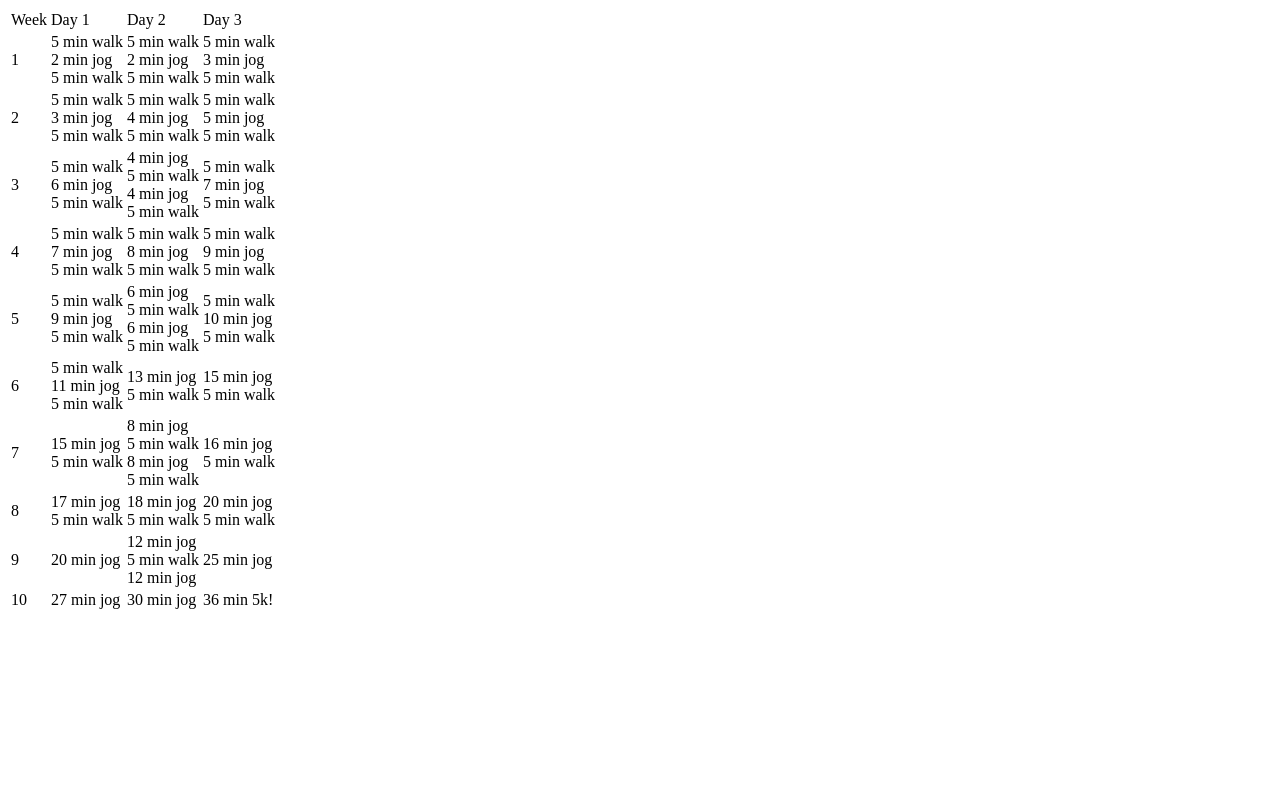
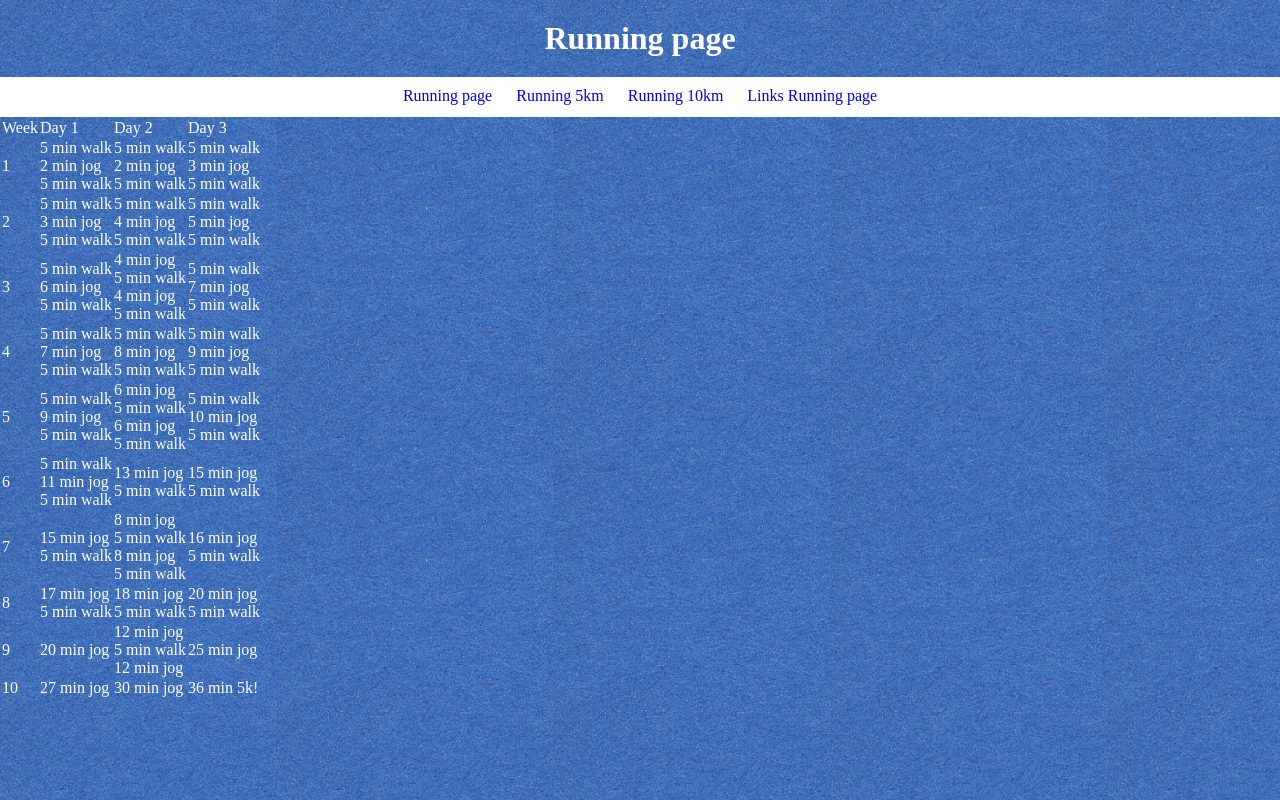
Before and after one commit to m-nenchev/courseproject, a plain HTML site: page 5k.html in a window 1280 px wide. Drawn offline with Linux system fonts and the light colour scheme.

Commit message:
Update 5k.html

```diff
--- a/5k.html
+++ b/5k.html
@@ -1,7 +1,23 @@
 <!DOCTYPE html>
 <html>
 	<head>
-	</head>
+		<meta charset="utf-8">
+    <meta name="viewport" content="width=device-width, initial-scale=1.0">
+    <link rel="stylesheet" href="style.css">
+		<title>Running page</title>
+		</head>
+		<header>
+      <h1>Running page</h1>
+      <nav>
+        <ul>
+          <li><a href="main.html">Running page</a></li>
+          <li><a href="5k.html">Running 5km</a></li>
+          <li><a href="10k.html">Running 10km</a></li>
+          <li><a href="#">Links Running page</a></li>
+        </ul>
+      </nav>
+    </header>
+
 	<body>
 		<table>
 			<tr>
```
